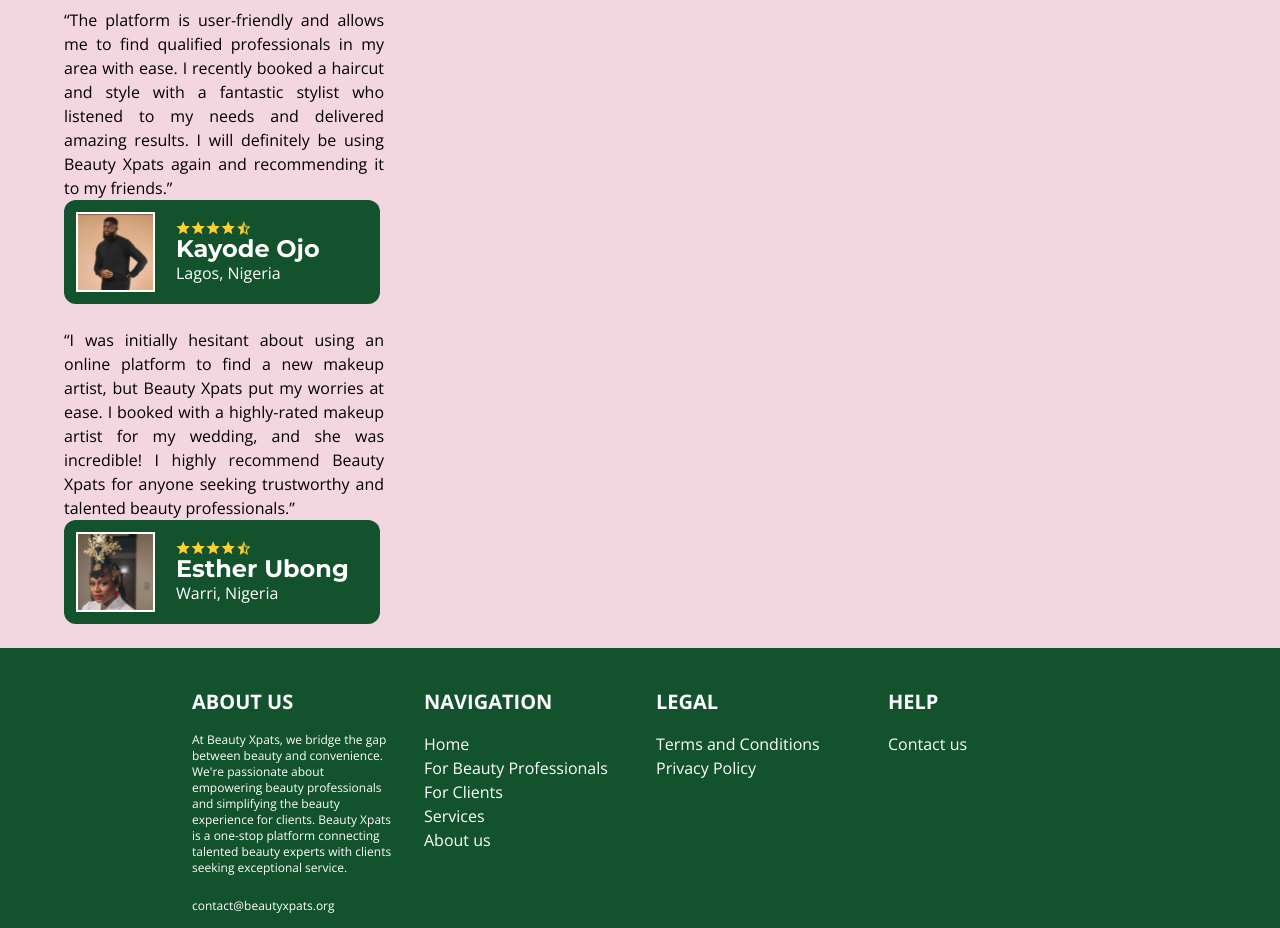
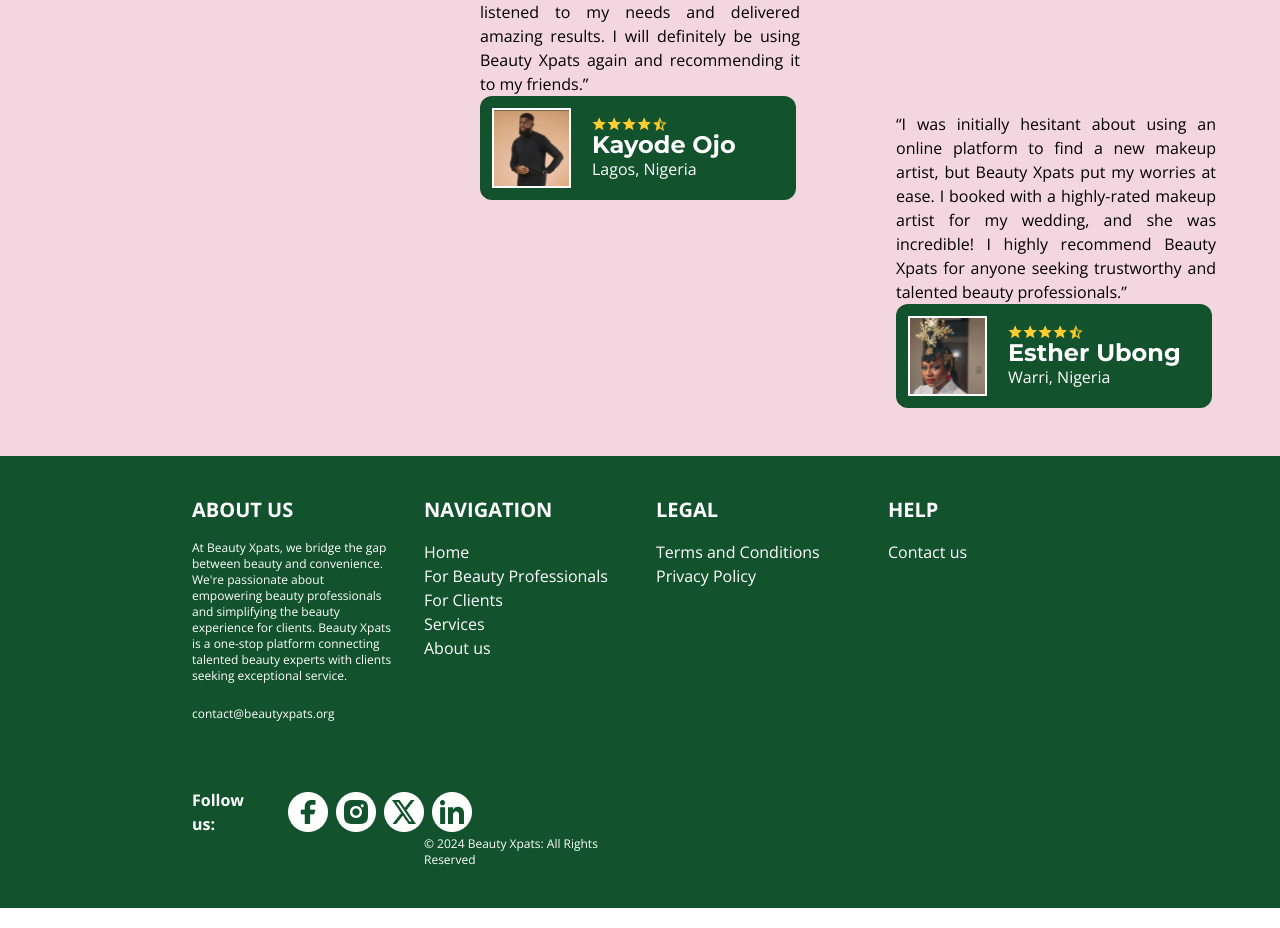
Before and after one commit to Lahitan/beautyexpert, a React (Vite) app: page / in a window 1280 px wide. Shown: the part 444-1372 px from the top of the page. Built offline with nearby package versions, Linux system fonts and the light colour scheme.

Commit message:
chore:align testimonial card-containers

```diff
--- a/src/pages/Home/Footer.jsx
+++ b/src/pages/Home/Footer.jsx
@@ -46,22 +46,22 @@ const Footer = () => {
 						</div>
 {/* Follow us section */}
 						<div className="flex items-center justify-between ">
-							<p className=" text-base font-bold mr-5" >
+							<p className=" text-base font-bold mr-5 " >
 								Follow us:
 							</p>
 {/*social media icons  */}
 							<div className="flex justify-between">
 								<div>
-									<img src={fb} alt="facebook link" className=" mx-2 "/>
+									<img src={fb} alt="facebook link" className=" mx-6 "/>
 								</div>
 								<div>
-									<img src={ig} alt="instagram link" className=" mx-2 "/>
+									<img src={ig} alt="instagram link" className=" mx-6 "/>
 								</div>
 								<div>
-									<img src={twitter} alt="twitter link" className="mx-2 "/>
+									<img src={twitter} alt="twitter link" className="mx-6 "/>
 								</div>
 								<div>
-									<img src={linkedin} alt="linkedin link" className="mx-2 "/>
+									<img src={linkedin} alt="linkedin link" className="mx-6 "/>
 								</div>
 							</div>
 						</div>
--- a/src/pages/Home/Main.jsx
+++ b/src/pages/Home/Main.jsx
@@ -6,6 +6,7 @@ const Main = () => {
 		<div className="bg-primary-brand">
 			<div className="w-[90%] mx-auto">
 				<p>This is Tamara's work</p>
+
 {/* testimonials  */}
 				<Testimonials />
 			</div>
--- a/src/testimonials/Testimonials.jsx
+++ b/src/testimonials/Testimonials.jsx
@@ -14,7 +14,7 @@ const Testimonials = () => {
             <h6 className=' font-openSans font-normal text-2xl text-center' >What our customers say... </h6>
         </div>
         {/* testimonial card container */}
-        <div>
+        <div className='flex justify-between'>
             {/* card 1 */}
             <div className=' review-everything-else w-80 mt-14 text-justify font-openSans gap-2 font-normal '  >
                 <p>“Beauty Xpats website na the real deal oh! I no fit believe how easy I find Oyinda wey dey braid hair pass other hairdressers for my area. Plus, her prices not too high.”
@@ -35,7 +35,7 @@ const Testimonials = () => {
                 </div>
             </div>
                    {/* card 2  */}
-            <div className=' review-everything-else w-80 my-6 text-justify font-openSans gap-2 font-normal '  >
+            <div className=' review-everything-else w-80 my-44 text-justify font-openSans gap-2 font-normal '  >
                 <p>“The platform is user-friendly and allows me to find qualified professionals in my area with ease. I recently booked a haircut and style with a fantastic stylist who listened to my needs and delivered amazing results. I will definitely be using Beauty Xpats again and recommending it to my friends.”
                 </p>
                 <div className=' pic-everthing-else bg-secondary-brand flex gap-5 p-3 mr-1 rounded-xl items-center justify-between' >
@@ -54,7 +54,7 @@ const Testimonials = () => {
                 </div>
             </div>
                  {/*card 3  */}
-            <div className=' review-everything-else w-80 my-6 text-justify font-openSans gap-2 font-normal '  >
+            <div className=' review-everything-else w-80 mt-96 mb-12 text-justify font-openSans gap-2 font-normal '  >
                 <p>“I was initially hesitant about using an online platform to find a new makeup artist, but Beauty Xpats put my worries at ease. I booked with a highly-rated makeup artist for my wedding, and she was incredible! I highly recommend Beauty Xpats for anyone seeking trustworthy and talented beauty professionals.”
                 </p>
                 <div className=' pic-everthing-else bg-secondary-brand flex gap-5 p-3 mr-1 rounded-xl items-center justify-between' >
```
